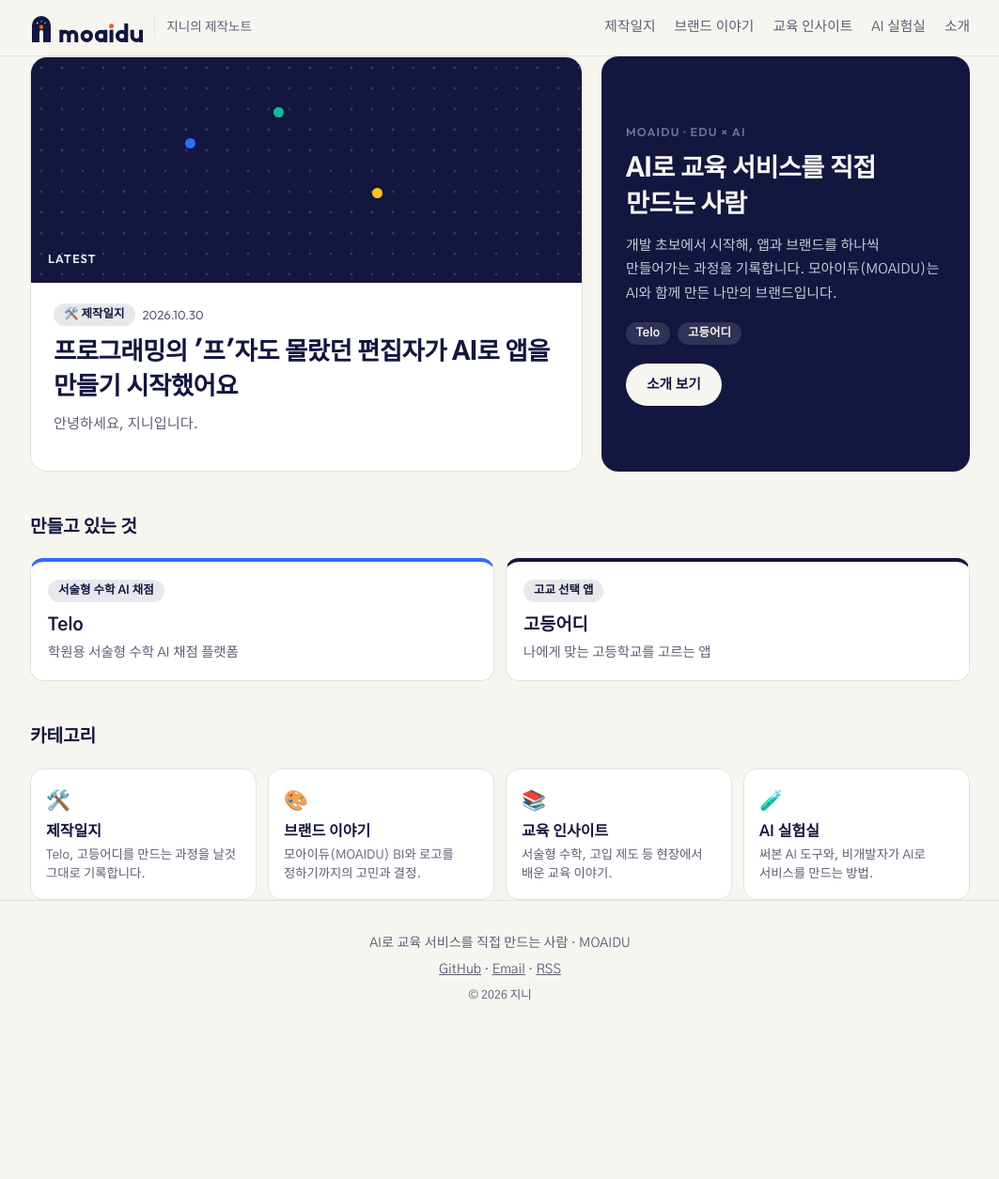
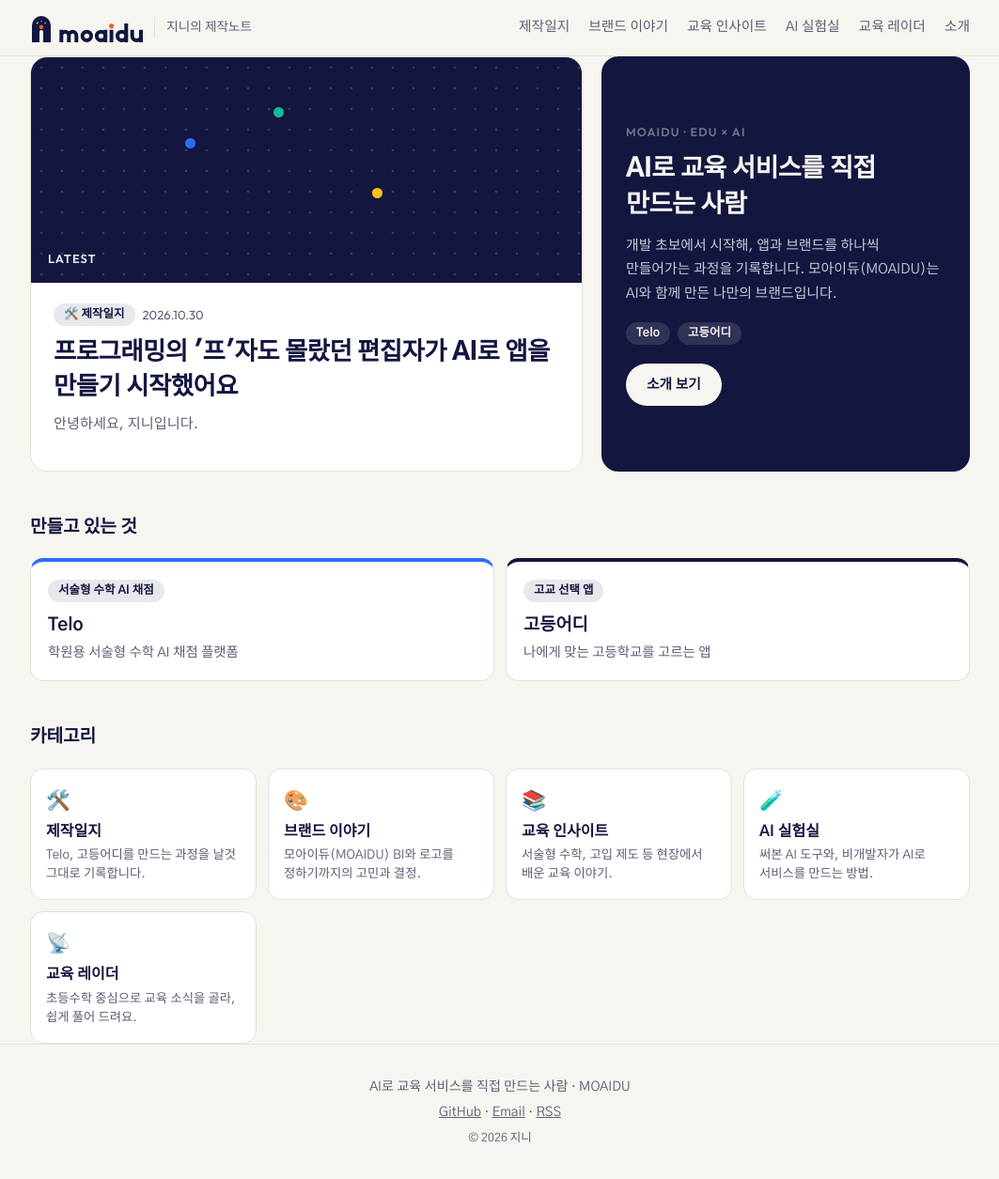
Before and after one commit to moaidu/moaidu.github.io, a Jekyll site: the page built from index.html, in a window 1280 px wide and 1257 px high. Shown: the whole window at 94% size, without its empty margins (108-1171 px from the left). Built offline with Jekyll 4.4.1, drawn with Linux system fonts in a browser that asks for light colours.

Commit message:
교육 레이더 카테고리와 뉴스 글 형식 추가
Co-Authored-By: Claude Sonnet 5.5 <noreply@anthropic.com>

```diff
--- a/_data/categories.yml
+++ b/_data/categories.yml
@@ -14,3 +14,7 @@
   slug: ai-lab
   emoji: "🧪"
   desc: 써본 AI 도구와, 비개발자가 AI로 서비스를 만드는 방법.
+- name: 교육 레이더
+  slug: radar
+  emoji: "📡"
+  desc: 초등수학 중심으로 교육 소식을 골라, 쉽게 풀어 드려요.
--- a/_layouts/post.html
+++ b/_layouts/post.html
@@ -9,6 +9,7 @@ layout: default
     {% endif %}{% endfor %}
     <h1>{{ page.title }}</h1>
     <time datetime="{{ page.date | date_to_xmlschema }}">{{ page.date | date: "%Y년 %m월 %d일" }}</time>
+    {% if page.link %}<p class="source">출처: <a href="{{ page.link }}" target="_blank" rel="noopener">{{ page.source | default: "원문 보기" }}</a> ↗</p>{% endif %}
   </header>
   <div class="content">{{ content }}</div>
   <footer class="post-footer">
--- a/assets/css/main.css
+++ b/assets/css/main.css
@@ -110,3 +110,6 @@ article.post{max-width:720px;margin:0 auto}
   .brand span{display:none}
   .feature .art{height:170px}
 }
+
+.post-header .source{margin:6px 0 0;font-size:.88rem;color:var(--gray)}
+.post-header .source a{text-decoration:underline}
--- /dev/null
+++ b/category/radar/index.md
@@ -0,0 +1,6 @@
+---
+layout: category
+title: 교육 레이더
+cat_slug: radar
+permalink: /category/radar/
+---
```
Also changed, not shown: _posts/2026-10-31-sample-news.md (added, +14 -0 lines).
